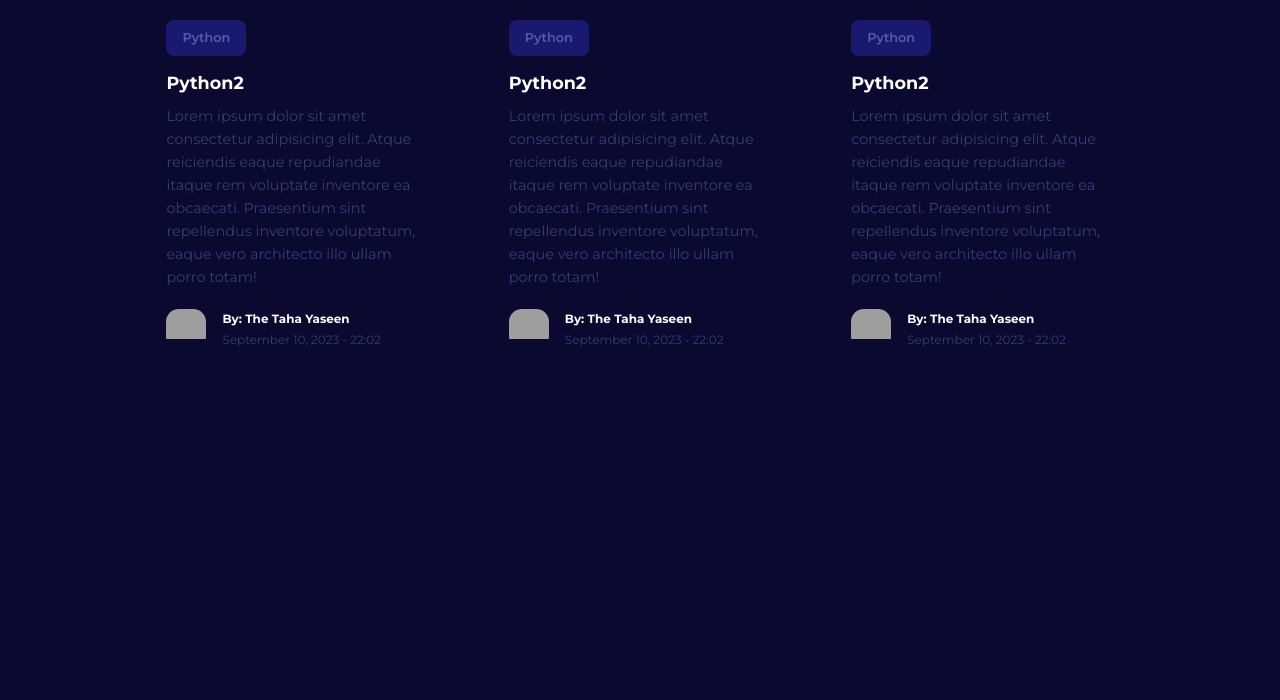
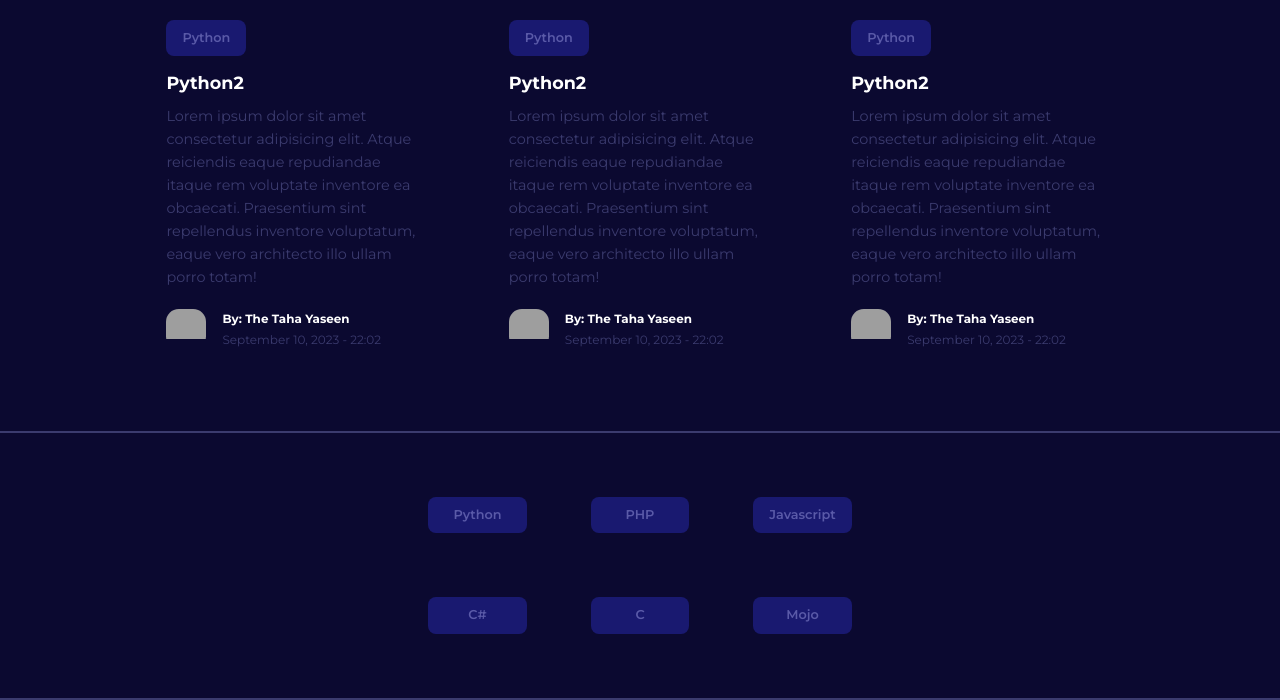
Before and after one commit to TheTahaYaseen/Reactor, a plain HTML site: page index.html in a window 1280 px wide. Shown: the part 1242-1942 px from the top of the page. Before the commit the page ends 1673 px from the top, so only its background shows below. Drawn offline with nearby package versions, Linux system fonts and the light colour scheme; grey boxes are pictures that could not be loaded.

Commit message:
Category Buttons Section Done!

```diff
--- a/index.html
+++ b/index.html
@@ -209,6 +209,21 @@
 
     <!-- End Of Posts Section -->
 
+    <!-- Category Buttons -->
+
+    <section class="category_buttons">
+        <div class="category_buttons_container container">
+            <a href="" class="category_button">Python</a>
+            <a href="" class="category_button">PHP</a>
+            <a href="" class="category_button">Javascript</a>
+            <a href="" class="category_button">C#</a>
+            <a href="" class="category_button">C</a>
+            <a href="" class="category_button">Mojo</a>
+        </div>
+    </section>
+
+    <!-- End Of Category Buttons -->
+
     <script src="app.js"></script>
 </body>
 </html>
--- a/style.css
+++ b/style.css
@@ -258,3 +258,20 @@ nav button{
 }
 
 /* End Of Posts Section */
+
+/* Categories Section */
+
+.category_buttons{
+    padding: 4rem 0;
+    border-top: 2px solid var(--color-grey-900);
+    border-bottom: 2px solid var(--color-grey-900);
+}
+
+.category_buttons_container{
+    width: fit-content;
+    display: grid;
+    grid-template-columns: repeat(3, 1fr);
+    gap: 4rem;
+}
+
+/* End Of Categories Section */
```
